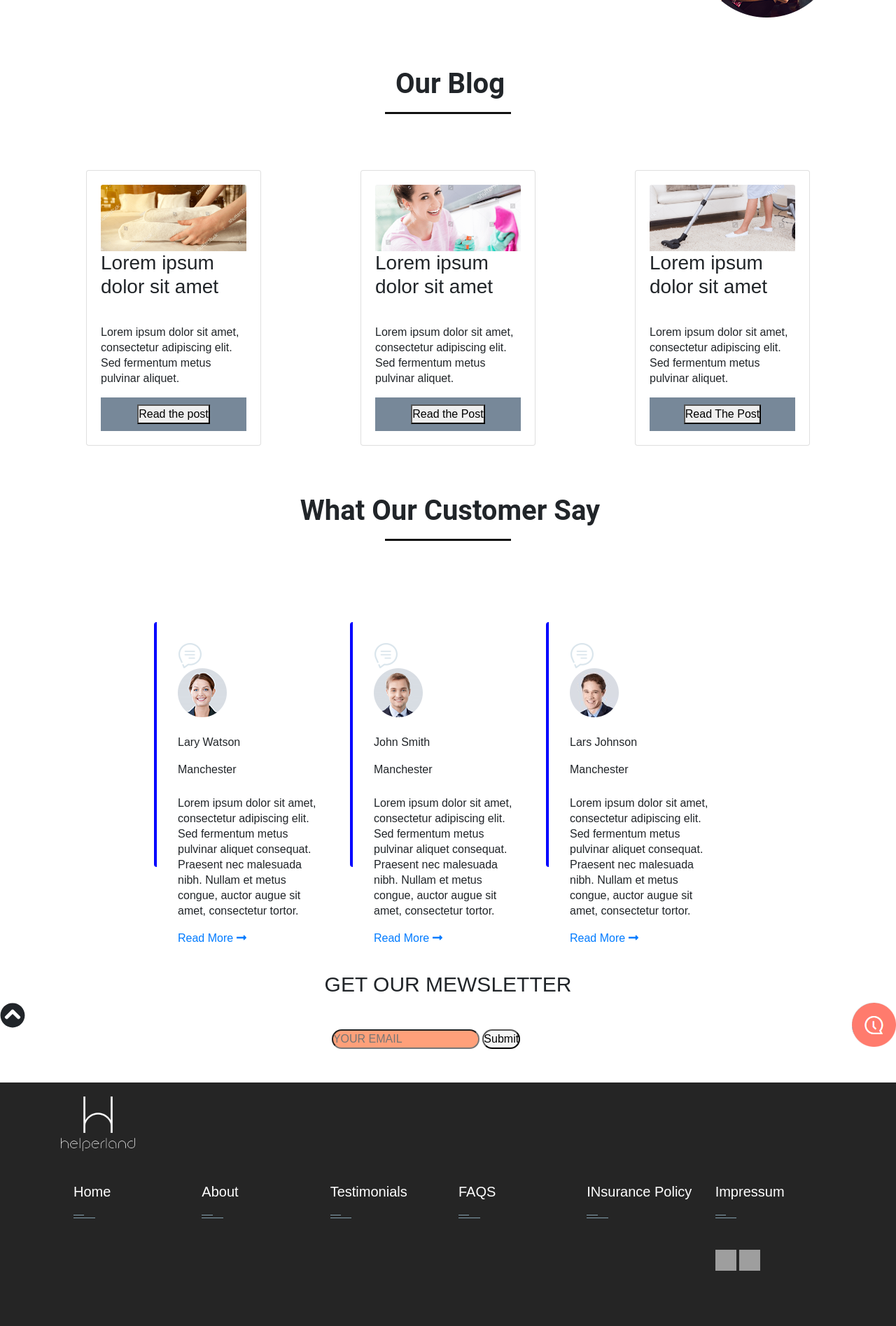
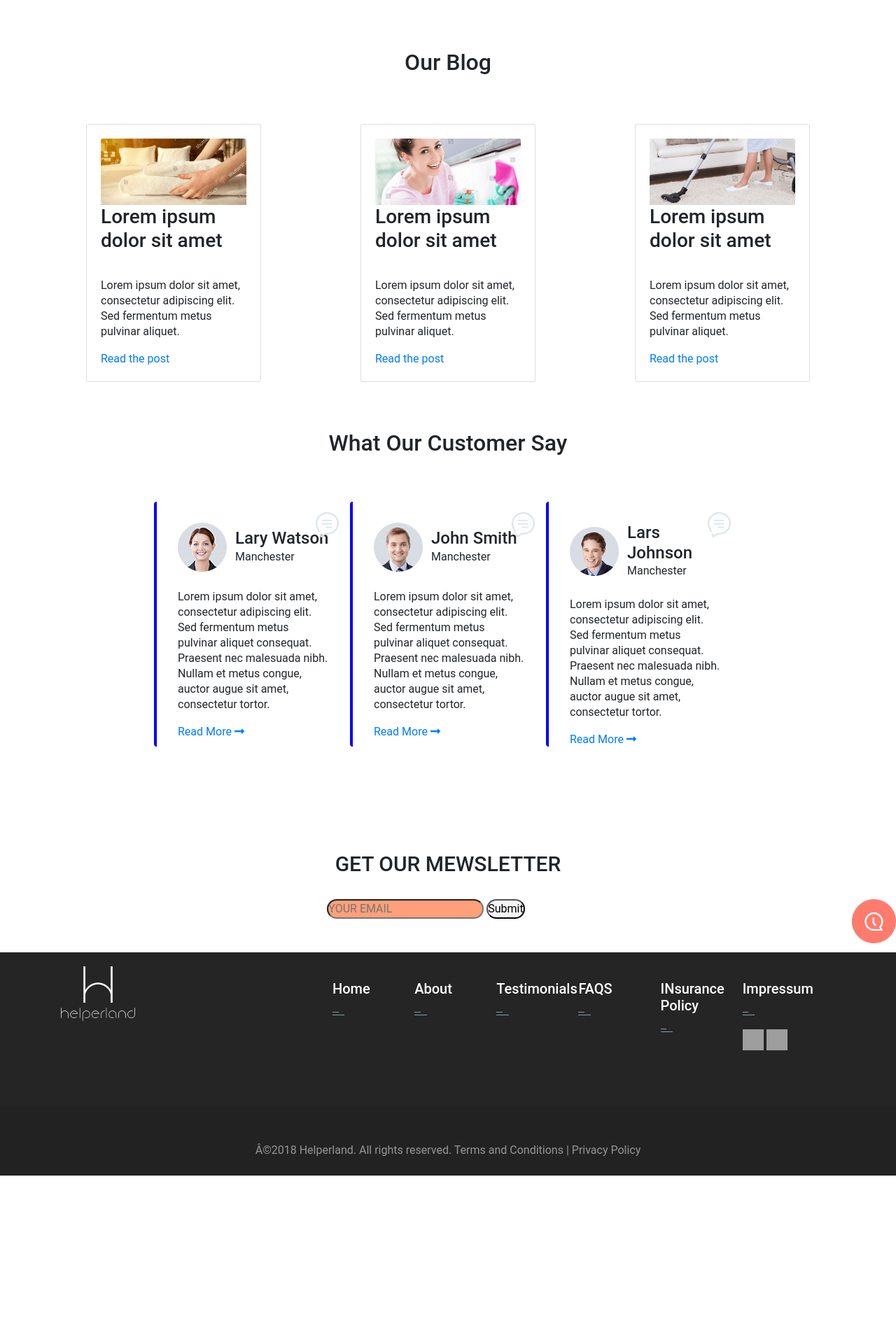
Before and after one commit to SwatiRaiyni/Tatvasoft, a PHP site: page / in a window 1280 px wide. Shown: the part 1699-3594 px from the top of the page at 70% size. After the commit the page ends 3379 px from the top, so only its background shows below. Run offline with PHP 8.4, Linux system fonts and the light colour scheme; some libraries are stand-ins or nearby versions; grey boxes are pictures that could not be loaded.

Commit message:
psd conversion

```diff
--- a/Home_Page/index.html
+++ b/Home_Page/index.html
@@ -17,7 +17,7 @@
 </head>
 <body>
 
-
+  <a href="#"  style="position:fixed; left:20px; bottom: 50px; background-color: gray; border-radius: 50%; z-index: 100; padding:10px ;margin-top: 20px;  border:1px solid white;" id="backtotop" ><img src="assets_Homepage/keyboard-right-arrow-button.png" ></a>
 
 
     <section class="home" id="home">
@@ -54,13 +54,13 @@
                   <a class="nav-link rounded-pill border border-1" aria-current="page" href="#" >Become a helper</a>
                 </li>
                 <li class="nav-item dropdown">
-                  <a class="nav-link dropdown-toggle" href="#" id="navbarDropdownMenuLink" role="button" data-bs-toggle="dropdown" aria-expanded="false">
-                    <img src="assets_Homepage/flag.png">
+                  <a class="nav-link dropdown-toggle" href="#" id="navbarDropdown" role="button" data-bs-toggle="dropdown" aria-expanded="false">
+                    <img style="vertical-align: baseline;" src="assets_Homepage/flag.png" alt="">
                   </a>
-                  <ul class="dropdown-menu" aria-labelledby="navbarDropdownMenuLink" style="background-color: black;">
-                    <li><a class="dropdown-item" href="#"><img src="assets_Homepage/flag.png">India</a></li>
-                    <li><a class="dropdown-item" href="#"><img src="assets_Homepage/flag.png">U.K.</a></li>
-                    <li><a class="dropdown-item" href="#"><img src="assets_Homepage/flag.png">U.S.A.</a></li>
+                  <ul class="dropdown-menu dropdown-menu-end" aria-labelledby="navbarDropdown" >
+                    <li ><a class="dropdown-item" href="#" ><img src="assets_Homepage/flag.png" alt=""> <span>India</span> </a></li>
+                    <li><a class="dropdown-item" href="#"><img src="assets_Homepage/flag.png" alt=""> <span>U.K.</span> </a></li>
+                    <li><a class="dropdown-item" href="#"><img src="assets_Homepage/flag.png" alt=""> <span>U.S.A.</span> </a></li>
                   </ul>
                 </li>
               </ul>
@@ -127,9 +127,9 @@
     <section class="about" id="about" >
 
         <div class="max-width">
-            <h2 class="title"><span class="Why-Helperland">
+            <h2 class="Why-Helperland">
                 Why Helperland
-              </span></h2>
+              </h2>
 
 
             </div>
@@ -199,8 +199,7 @@
                             <div class="card-body">
                               <h3 class="card-title"> Lorem ipsum dolor sit amet,
                                 consectetur</h3>
-                                <br>
-                                <br>
+
                               <p class="card-text">
                                 Lorem ipsum dolor sit amet, consectetur adipiscing elit. Donec nisi sapien, suscipit ut accumsan vitae, pulvinar ac libero.
                                 Aliquam erat volutpat. Nullam quis ex odio. Nam bibendum cursus purus, vel efficitur urna finibus vitae. Nullam finibus aliquet pharetra. Morbi in sem dolor. Integer pretium hendrerit ante quis vehicula.
@@ -222,9 +221,9 @@
 
     <section class="about" id="about" >
         <div class="max-width">
-            <h2 class="title"><span class="Why-Helperland">
+            <h2 class="Why-Helperland">
                 Our Blog
-              </span></h2>
+              </h2>
 
             </div>
           </section>
@@ -239,9 +238,7 @@
 
                         <h3 class="card-title">Lorem ipsum dolor sit amet</h3>
                               <p class="card-text">Lorem ipsum dolor sit amet, consectetur adipiscing elit. Sed fermentum metus pulvinar aliquet.</p>
-                              <footer  id="para6">
-                                <button type="button" >Read the post</button>
-                              </footer>
+                              <a href="">Read the post </a>
                       </div>
                     </div>
                 </div>
@@ -253,10 +250,7 @@
                                 assets_Homepage/group-29@3x.png 3x">
                         <h3 class="card-title">Lorem ipsum dolor sit amet</h3>
                         <p class="card-text">Lorem ipsum dolor sit amet, consectetur adipiscing elit. Sed fermentum metus pulvinar aliquet.</p>
-                        <footer  id="para6">
-                                <button type="button" >Read the Post
-                                </button>
-                              </footer>
+                        <a href="">Read the post </a>
 
 
                       </div>
@@ -271,9 +265,7 @@
                         class="Group-24">
                         <h3 class="card-title">Lorem ipsum dolor sit amet</h3>
                         <p class="card-text">Lorem ipsum dolor sit amet, consectetur adipiscing elit. Sed fermentum metus pulvinar aliquet.</p>
-                        <footer  id="para6">
-                                <button type="button" >Read The Post</button>
-                              </footer>
+                        <a href="">Read the post </a>
 
                       </div>
                     </div>
@@ -287,19 +279,19 @@
 <br>
         <section class="about" id="about" >
                 <div class="max-width">
-                    <h2 class="title"><span class="Why-Helperland">
+                    <h2  class="Why-Helperland">
                                 What Our Customer Say
-                    </span></h2>
+                    </h2>
 
 
                         <div class="home_s4_card_container">
 
-                          <div class="home_s4_card" ">
-                            <img src="assets_Homepage/message.png" alt="">
+                          <div class="home_s4_card" style="position: relative;">
+                            <img src="assets_Homepage/message.png" alt="" style="position: absolute; top:15px; right: 15px;">
                             <div class="home_s4_profile">
                               <img src="assets_Homepage/group-31.png" alt="">
-                              <div>
-                                <p>Lary Watson</p>
+                              <div class="profile1">
+                                <h4 class="nam">Lary Watson</h4>
                                 <span>Manchester</span>
                               </div>
                             </div>
@@ -307,12 +299,12 @@
                             <a href="">Read More <i class="fas fa-long-arrow-alt-right"></i></a>
                           </div>
 
-                          <div class="home_s4_card">
-                            <img src="assets_Homepage/message.png" alt="">
+                          <div class="home_s4_card" style="position: relative;">
+                            <img src="assets_Homepage/message.png" alt="" style="position: absolute; top:15px; right: 15px;">
                             <div class="home_s4_profile">
                               <img src="assets_Homepage/group-32.png" alt="">
-                              <div>
-                                <p>John Smith</p>
+                              <div class="profile1">
+                                <h4 class="nam">John Smith</h4>
                                 <span>Manchester</span>
                               </div>
                             </div>
@@ -320,12 +312,12 @@
                             <a href="">Read More <i class="fas fa-long-arrow-alt-right"></i></a>
                           </div>
 
-                          <div class="home_s4_card">
-                            <img src="assets_Homepage/message.png" alt="">
+                          <div class="home_s4_card" style="position: relative;">
+                            <img src="assets_Homepage/message.png" alt="" style="position: absolute; top:15px; right: 15px;">
                             <div class="home_s4_profile">
                               <img src="assets_Homepage/group-33.png" alt="">
-                              <div>
-                                <p>Lars Johnson</p>
+                              <div class="profile1">
+                                <h4 class="nam">Lars Johnson</h4>
                                 <span>Manchester</span>
                               </div>
                             </div>
@@ -346,7 +338,7 @@
      <br>
 
         <h5 style="font-size:30px; text-align: center; margin-top: 30px;">GET OUR MEWSLETTER</h5>
-        <i class="fa fa-chevron-circle-up" style="font-size:36px"></i>
+      <br>
 
 <img src="assets_Homepage/layer-598.png" style="float: right;">
 
@@ -365,10 +357,11 @@
             <br>
 
 
+
             <footer id="footer" class="footer-1">
-                <div class="main-footer widgets-dark typo-light">
+                <div class="main-footer widgets-dark typo-light" >
 
-                <div class="container">
+                <div class="container d-flex" >
                   <img src="assets_Homepage/white-logo-transparent-background-copy-4@3x.png"
                   srcset="assets_Homepage/white-logo-transparent-background@2x.png 2x,
                           assets_Homepage/white-logo-transparent-background@3x.png 3x" class="white_logo_transparent_background-copy-3"
--- a/Home_Page/script.js
+++ b/Home_Page/script.js
@@ -7,3 +7,16 @@
       x.className = "topnav";
     }
   }
+
+let button = document.getElementById("backtotop");
+window.onscroll= function(){
+  fun();
+};
+function fun(){
+  if (document.body.scrollTop > 20 || document.documentElement.scrollTop > 20 ){
+    button.style.display = "block";
+  }
+  else{
+    button.style.display = "none";
+  }
+}
--- a/Home_Page/style.css
+++ b/Home_Page/style.css
@@ -6,6 +6,7 @@
     padding: 0;
     box-sizing: border-box;
     text-decoration: none;
+    font-family: "Roboto" , sans-serif;
   }
   html{
     scroll-behavior: smooth;
@@ -248,29 +249,20 @@
 }
 /* about section styling */
 .Why-Helperland {
-  width: 282px;
-  height: 38px;
-  margin: 87px 84px 84px 90px;
-  font-family: Roboto;
-  font-size: 40px;
-  font-weight: bold;
-  font-stretch: normal;
-  font-style: normal;
-  line-height: normal;
-  letter-spacing: normal;
-  text-align: left;
+
+  text-align: center;
 
 }
 #Why-Helperland {
-  font-family: Roboto;
+
   line-height: 54px;
   font-size: 20px;
   text-align: center;
   border: 1px solid white;
   border-radius: 54px;
-  padding:0 20px;
+  padding: 10px 20px;
   background-color:#006072;
-  letter-spacing: normal;
+
   color:white;
 }
 .steps{
@@ -282,6 +274,7 @@
 .icon{
   text-align: center;
   margin-top: 30px;
+  padding: 10px 25px;
 }
 
 .item {
@@ -730,11 +723,11 @@
         color:paragraph_color;
         line-height: 22px;
     }
-    a{
+   /* a{
         margin-top: 25px;
         color:paragraph_color;
 
-    }
+    }*/
 
 
 
@@ -744,7 +737,16 @@
     flex-direction: row;
     align-items: center;
 }
-
+.home_s4_profile{
+  display: flex;
+  align-items: center;
+}
+.nam{
+  margin:0;
+}
+.profile1{
+  margin-left:12px;
+}
 
 
 @media screen and (max-width:550px) {
@@ -769,7 +771,10 @@
   .home_s1_down_btn{
     margin:0 auto;
     margin-top: 42px;
-    background-color: black;
-    border:0;
+
+    border:1px solid white;
     border-radius: 50%;
+    padding: 10px 20px;
+    background-color: #96969600;
+
 }
```
